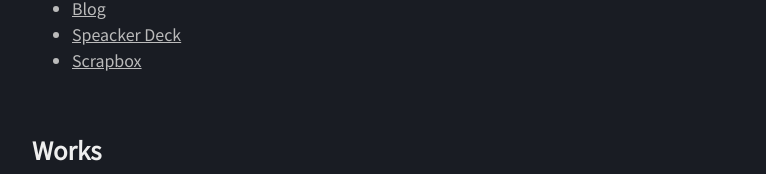
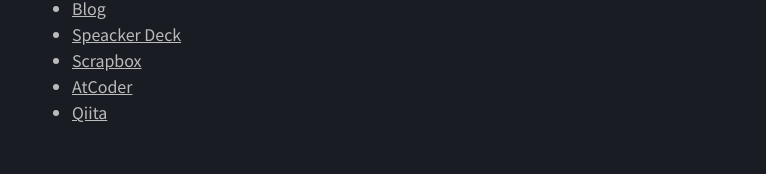
Before and after one commit to tokizuoh/info-tokizuoh-dev, a SvelteKit app: page / in a window 1280 px wide. Shown: the part 622-796 px from the top of the page, without its empty margins (208-974 px from the left). Built offline with nearby package versions, Linux system fonts and the light colour scheme; no server answers.

Commit message:
add links

```diff
--- a/src/routes/Links.svelte
+++ b/src/routes/Links.svelte
@@ -13,4 +13,6 @@
     <li><a href="https://tokizuoh.hatenablog.com/">Blog</a></li>
     <li><a href="https://speakerdeck.com/tokizuoh">Speacker Deck</a></li>
     <li><a href="https://scrapbox.io/tokizuoh-public/">Scrapbox</a></li>
+    <li><a href="https://atcoder.jp/users/tokizo">AtCoder</a></li>
+    <li><a href="https://qiita.com/tokizuoh">Qiita</a></li>
 </ul>
```
